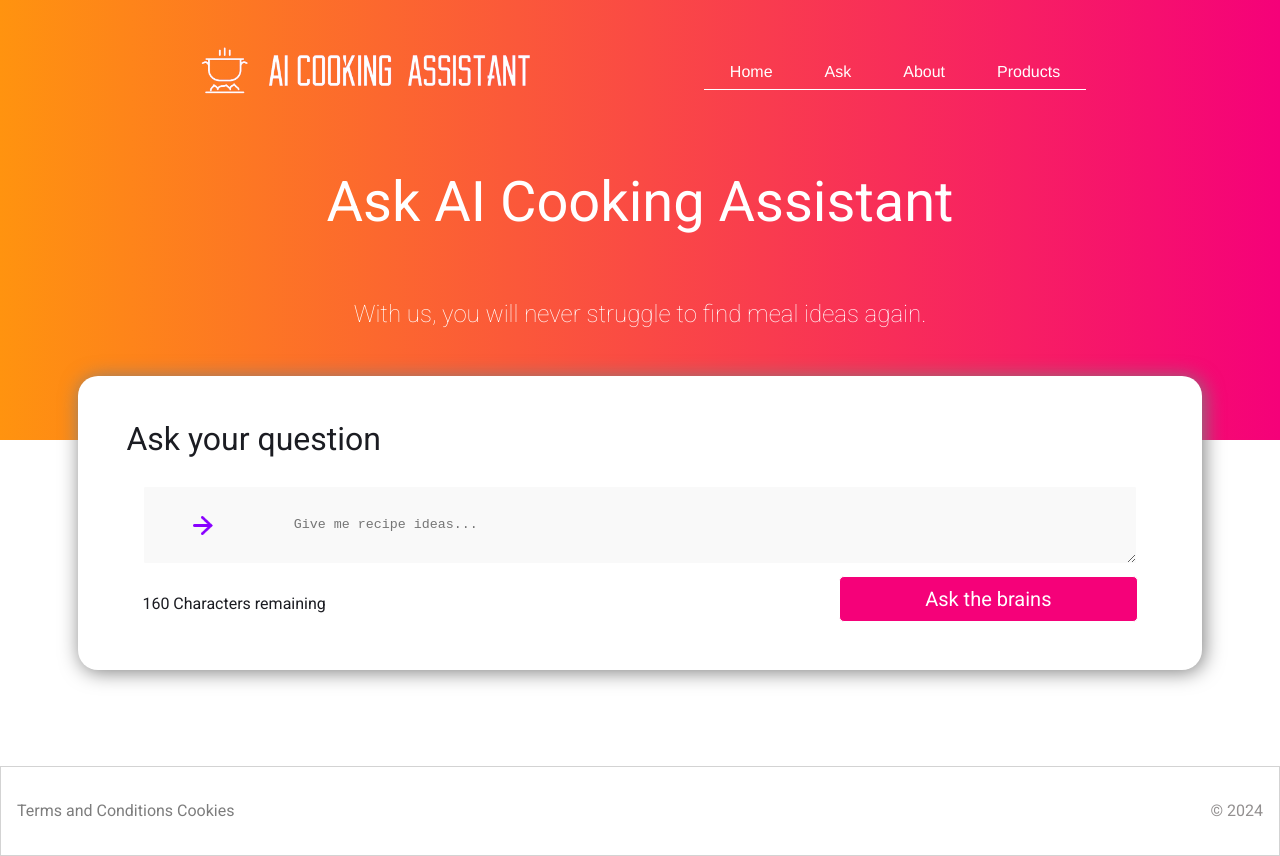
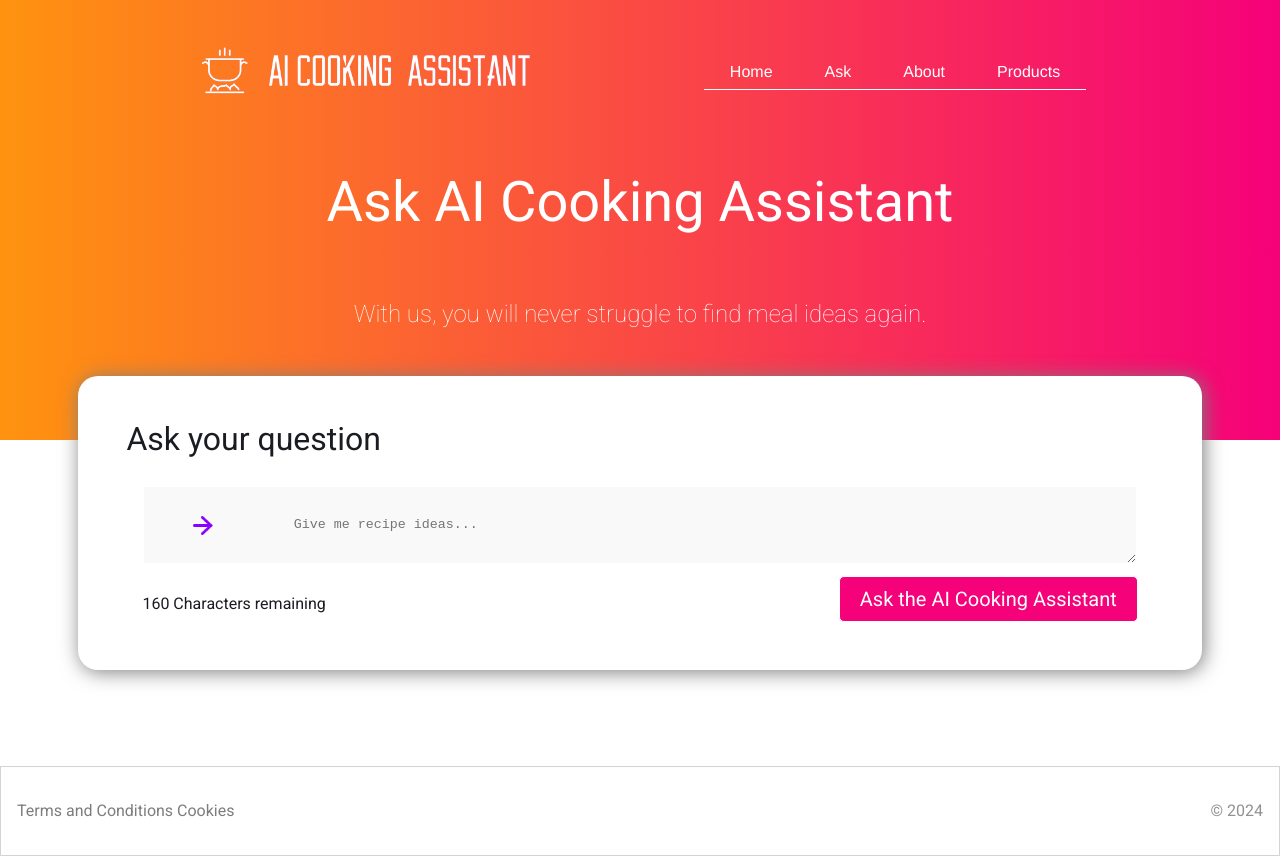
Before and after one commit to technative-academy/Team-Wolf, a React (Vite) app: page /ask in a window 1280 px wide. Built offline with nearby package versions, Linux system fonts and the light colour scheme.

Commit message:
Change disabled button colour and the button text

```diff
--- a/src/components/Ask/Ask.jsx
+++ b/src/components/Ask/Ask.jsx
@@ -71,7 +71,7 @@ function Ask() {
                 <ButtonPurple
                   className={styles.askButton}
                   isDisabled={isDisabled}
-                  text={"Ask the brains"}
+                  text={"Ask the AI Cooking Assistant"}
                   type={"submit"}
                 />
               </div>
--- a/src/components/Reusable/ButtonPurple/ButtonPurple.module.css
+++ b/src/components/Reusable/ButtonPurple/ButtonPurple.module.css
@@ -18,7 +18,7 @@
 }
 
 .buttonPurple:disabled {
-  background-color: #d9b4fc;
+  background-color: #ff8c0086;
   color: white;
 }
 
```
